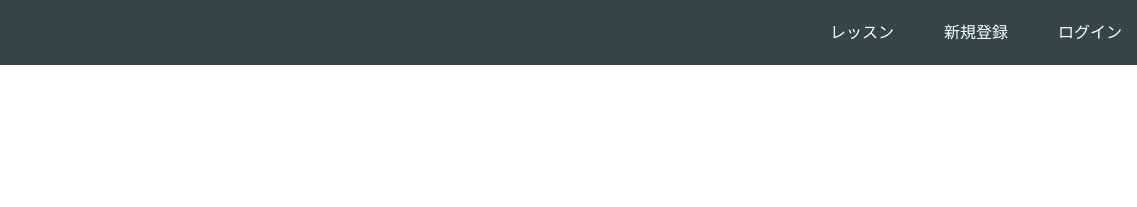
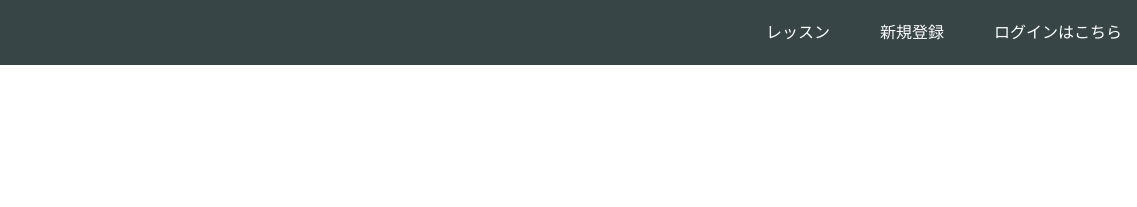
Before and after one commit to hisonyan/hisonyan.github.io, a plain HTML site: page index.html in a window 1280 px wide. Shown: the top 207 px of the page, 143-1280 px from the left. Drawn offline with Linux system fonts and the light colour scheme.

Commit message:
Update index.html

```diff
--- a/index.html
+++ b/index.html
@@ -17,7 +17,7 @@
       <div class="header-right">
         <a href="#">レッスン</a>
         <a href="#">新規登録</a>
-        <a href="#" class="login">ログイン</a>
+        <a href="#" class="login">ログインはこちら</a>
       </div>
     </div>
   </header>
```
